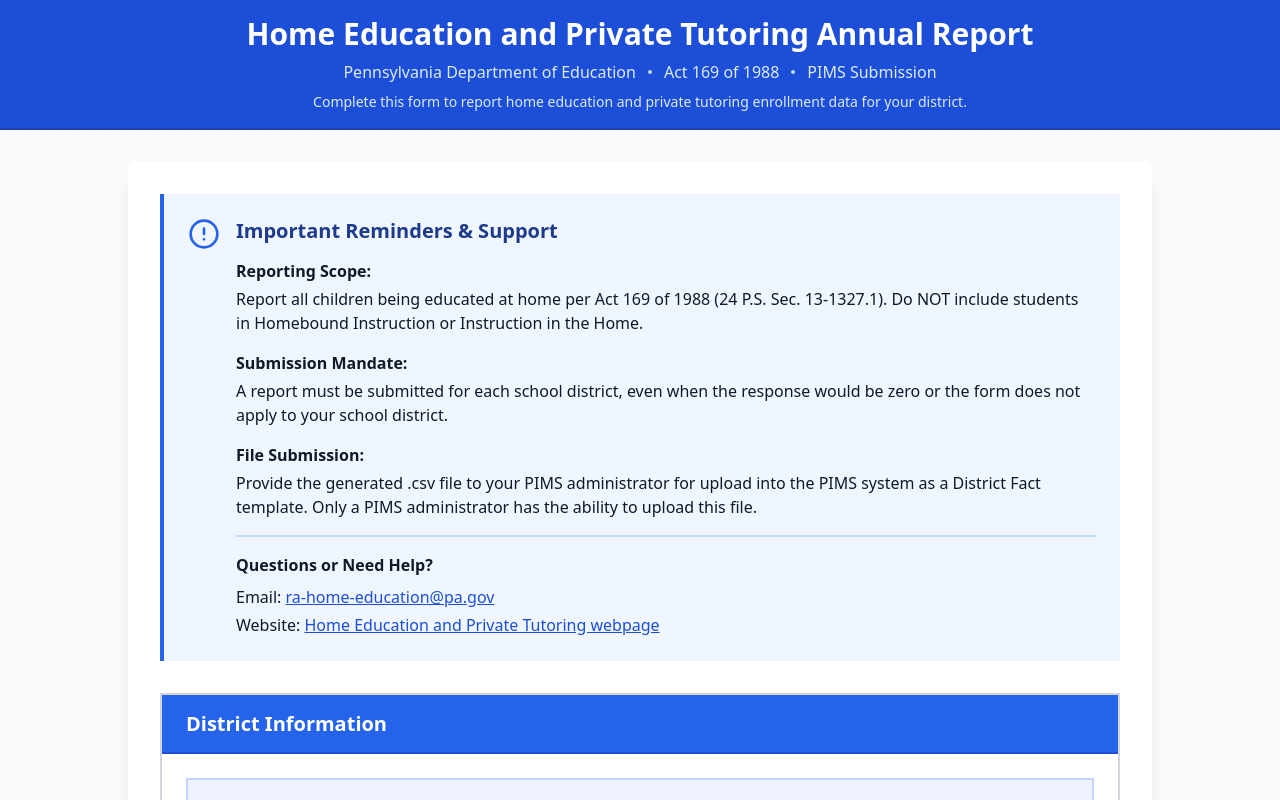
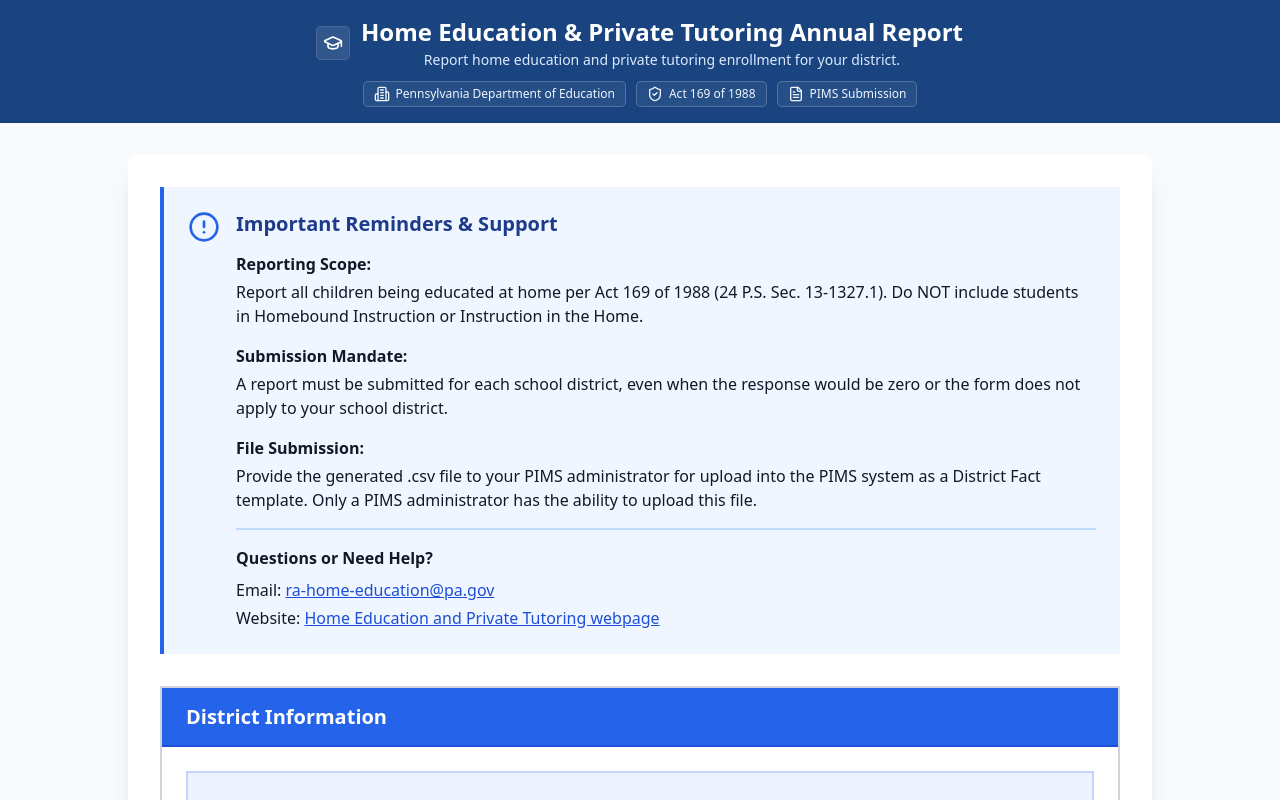
Before and after one commit to Bwest8/HEPT-tool, a React (Vite) app: page / in a window 1280 px wide. Shown: the top 800 px of the page. Built offline with nearby package versions, Linux system fonts and the light colour scheme.

Commit message:
refactor: enhance README for clarity, improve form section accessibility, and update header design

```diff
--- a/src/App.tsx
+++ b/src/App.tsx
@@ -159,7 +159,7 @@
       <Header />
 
       {/* Main content container */}
-      <div className="container mx-auto px-4 sm:px-6 lg:px-8 py-8">
+  <div className="container mx-auto px-4 sm:px-6 lg:px-8 py-8">
         <div className="max-w-5xl mx-auto bg-white rounded-lg shadow-xl p-8 mb-8">
           <form onSubmit={handleSubmit} className="space-y-6">
             <ImportantReminders />
@@ -171,7 +171,7 @@
             />
 
             {/* === Form Sections === */}
-            <FormSection title="District Information">
+    <FormSection id="district-info" title="District Information">
               <DistrictInformation
                 formData={formData}
                 errors={errors}
@@ -182,7 +182,7 @@
               />
             </FormSection>
 
-            <FormSection title="Private Tutoring">
+    <FormSection id="private-tutoring" title="Private Tutoring">
               <PrivateTutoring
                 formData={formData}
                 errors={errors}
@@ -191,7 +191,7 @@
               />
             </FormSection>
 
-            <FormSection title="Homeschooling">
+    <FormSection id="homeschooling" title="Homeschooling">
               <HomeschoolingSection
                 formData={formData}
                 errors={errors}
@@ -200,7 +200,7 @@
               />
             </FormSection>
 
-            <FormSection title="Cyber Program">
+    <FormSection id="cyber-program" title="Cyber Program">
               <CyberProgramSection
                 formData={formData}
                 errors={errors}
@@ -208,7 +208,7 @@
               />
             </FormSection>
 
-            <FormSection title="Additional Comments">
+    <FormSection id="additional-comments" title="Additional Comments">
               <AdditionalComments
                 formData={formData}
                 errors={errors}
--- a/src/components/FormSection.tsx
+++ b/src/components/FormSection.tsx
@@ -10,15 +10,17 @@
   children: React.ReactNode;
   /** Additional CSS classes to apply to the container */
   className?: string;
+  /** Optional id to enable anchor navigation */
+  id?: string;
 }
 
 /**
  * Form section container with styled header and content area
  * Provides consistent styling for form sections throughout the application
  */
-export const FormSection: React.FC<FormSectionProps> = ({ title, children, className = '' }) => {
+export const FormSection: React.FC<FormSectionProps> = ({ title, children, className = '', id }) => {
   return (
-    <section className={`bg-white border-2 border-gray-300 mb-8 ${className}`}>
+  <section id={id} className={`bg-white border-2 border-gray-300 mb-8 scroll-mt-24 ${className}`}>
       {/* Section Header */}
       <div className="bg-blue-600 px-6 py-4 border-b-2 border-blue-700">
         <h2 className="text-xl font-bold text-white leading-tight">{title}</h2>
--- a/src/components/Header.tsx
+++ b/src/components/Header.tsx
@@ -1,36 +1,50 @@
 import React from 'react';
+import { GraduationCap, ShieldCheck, FileText, Building2 } from 'lucide-react';
 
-/**
- * Header component for the application
- * Displays the main title and key information about the form
- */
+// App header (USWDS-inspired)
 export const Header: React.FC = () => {
+
   return (
-    <header className="bg-blue-700 border-b-2 border-blue-800">
-      <div className="container mx-auto px-4 sm:px-6 lg:px-8 py-4">
-        <div className="max-w-5xl mx-auto">
-          <div className="text-center">
-            {/* Main Title */}
-            <h1 className="text-2xl md:text-3xl font-bold mb-2 text-white leading-tight">
-              Home Education and Private Tutoring Annual Report
-            </h1>
-
-            {/* Subtitle Information */}
-            <div className="flex flex-wrap items-center justify-center gap-3 text-blue-100 text-sm md:text-base">
-              <span className="font-medium">Pennsylvania Department of Education</span>
-              <span className="hidden sm:inline w-1 h-1 rounded-full bg-blue-200" aria-hidden="true"></span>
-              <span className="font-medium">Act 169 of 1988</span>
-              <span className="hidden sm:inline w-1 h-1 rounded-full bg-blue-200" aria-hidden="true"></span>
-              <span className="font-medium">PIMS Submission</span>
+  <header id="app-header" className="bg-[#1a4480] text-white border-b border-black/10">
+      <div className="container mx-auto px-4 sm:px-6 lg:px-8">
+        <div className="max-w-5xl mx-auto py-3 md:py-4">
+          {/* Title */}
+          <div className="flex flex-col items-center text-center">
+            <div className="flex items-center gap-2.5 md:gap-3">
+              <div className="flex h-8 w-8 items-center justify-center rounded bg-white/10 ring-1 ring-white/20">
+                <GraduationCap className="h-5 w-5" aria-hidden="true" />
+                <span className="sr-only">Education</span>
+              </div>
+              <div>
+                <h1 className="text-xl md:text-2xl font-semibold leading-tight">
+                  Home Education & Private Tutoring Annual Report
+                </h1>
+                <p className="mt-0.5 text-blue-100 text-xs md:text-sm">
+                  Report home education and private tutoring enrollment for your district.
+                </p>
+              </div>
             </div>
 
-            {/* Additional Context */}
-            <div className="mt-2 text-blue-100 text-xs md:text-sm max-w-3xl mx-auto">
-              Complete this form to report home education and private tutoring enrollment data for your district.
+            {/* Tags */}
+            <div className="mt-3 flex flex-wrap items-center justify-center gap-2 sm:gap-3 text-[11px] md:text-xs">
+              <span className="inline-flex items-center gap-1.5 rounded px-2.5 py-1 ring-1 ring-white/25 bg-white/5 text-blue-50">
+                <Building2 className="h-4 w-4" aria-hidden="true" />
+                Pennsylvania Department of Education
+              </span>
+              <span className="inline-flex items-center gap-1.5 rounded px-2.5 py-1 ring-1 ring-white/25 bg-white/5 text-blue-50">
+                <ShieldCheck className="h-4 w-4" aria-hidden="true" />
+                Act 169 of 1988
+              </span>
+              <span className="inline-flex items-center gap-1.5 rounded px-2.5 py-1 ring-1 ring-white/25 bg-white/5 text-blue-50">
+                <FileText className="h-4 w-4" aria-hidden="true" />
+                PIMS Submission
+              </span>
             </div>
           </div>
         </div>
       </div>
+
+  {/* No nav */}
     </header>
   );
 };
--- a/src/index.css
+++ b/src/index.css
@@ -30,6 +30,7 @@
     --chart-5: 27 87% 67%;
     --radius: 0.5rem
   }
+
   .dark {
     --background: 0 0% 3.9%;
     --foreground: 0 0% 98%;
@@ -62,7 +63,12 @@
   * {
     @apply border-border;
   }
+
   body {
     @apply bg-background text-foreground;
   }
+
+  html {
+    scroll-behavior: smooth;
+  }
 }
```
Also changed, not shown: 1 other file (tests, documents, lock files or other folders).
